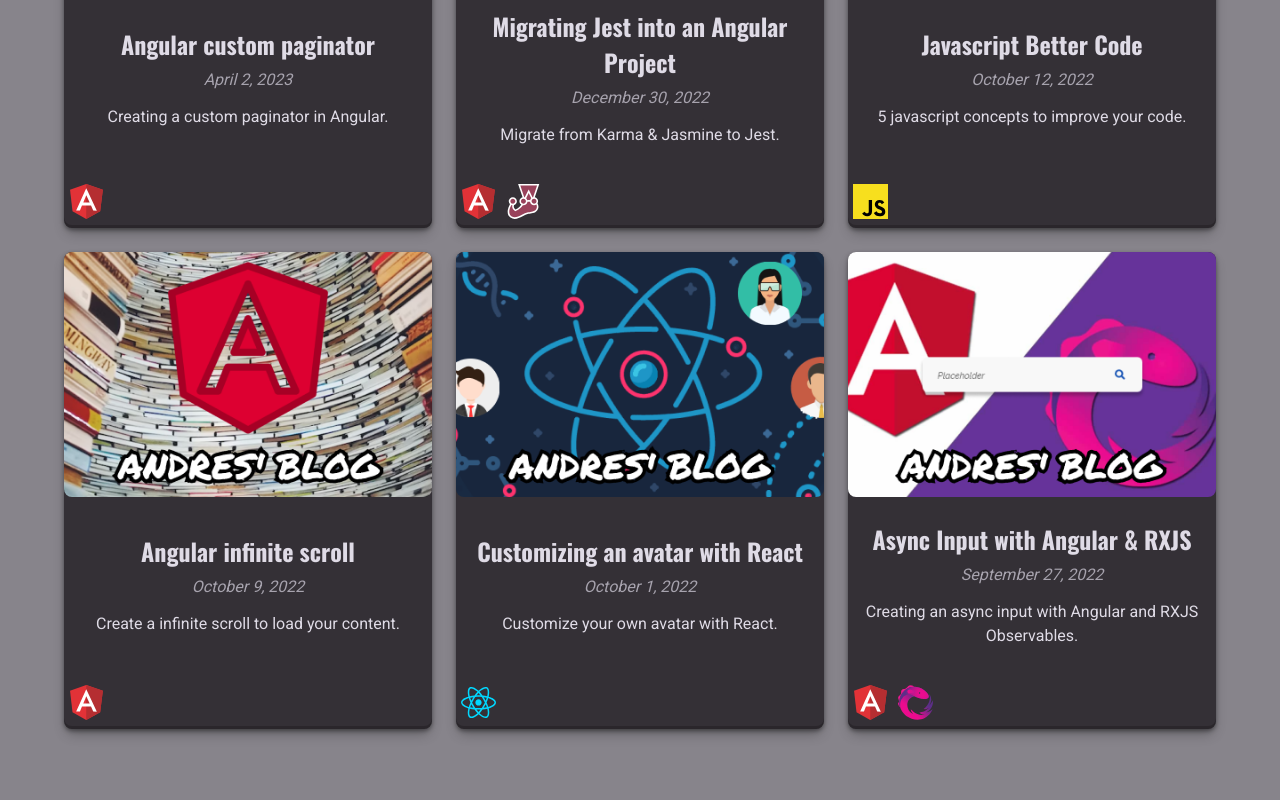
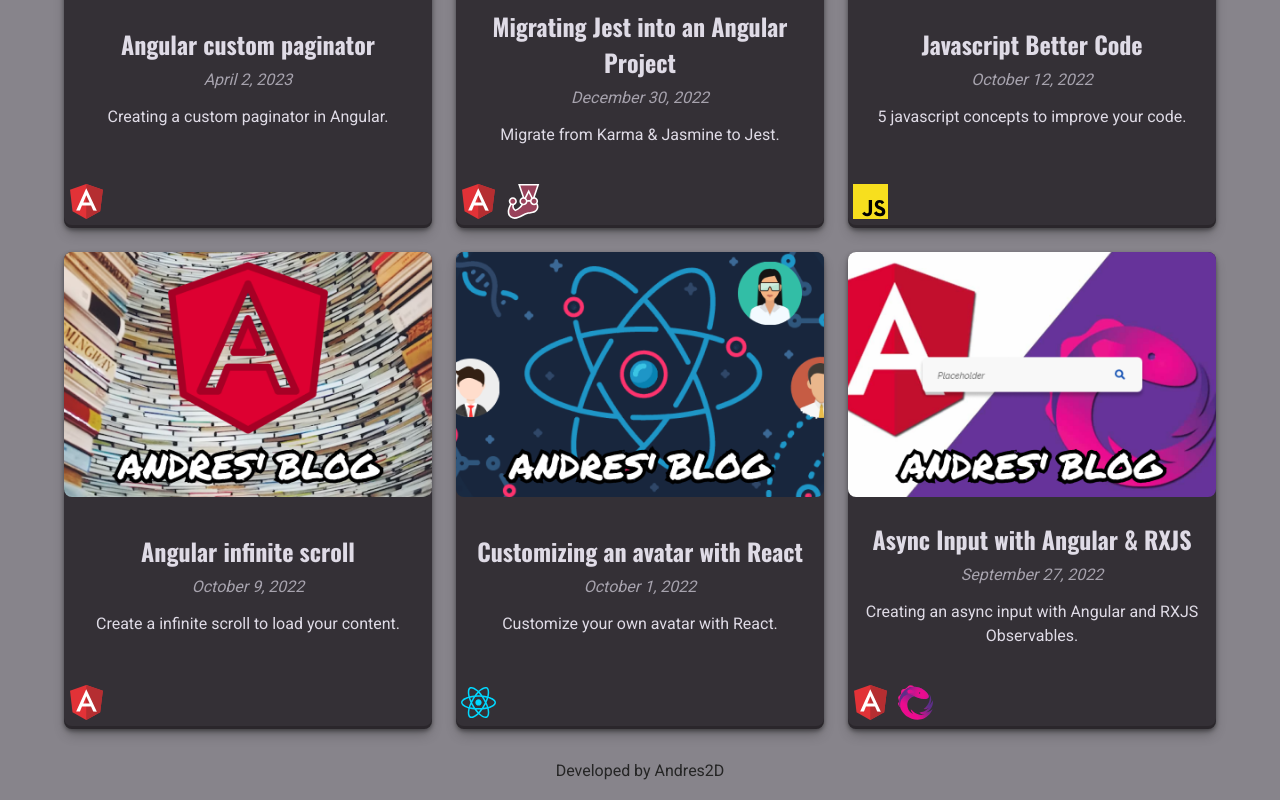
Before and after one commit to Andres2D/2d-blog-nextjs, a Next.js app: page / in a window 1280 px wide. Shown: the part 1080-1880 px from the top of the page. Before the commit the page ends 1841 px from the top, so only its background shows below. Built offline with nearby package versions, Linux system fonts and the light colour scheme.

Commit message:
feat: add basic footer description

```diff
--- a/pages/index.js
+++ b/pages/index.js
@@ -15,6 +15,9 @@ const HomePage = (props) => {
       </Head>
       <Hero />
       <FeaturedPosts posts={props.posts}/>
+      <footer>
+        Developed by Andres2D
+      </footer>
     </>
   );
 };
--- a/styles/globals.css
+++ b/styles/globals.css
@@ -65,3 +65,9 @@ button {
   font: inherit;
   cursor: pointer;
 }
+
+footer {
+  display: flex;
+  justify-content: center;
+  margin-bottom: 20px;
+}
```
